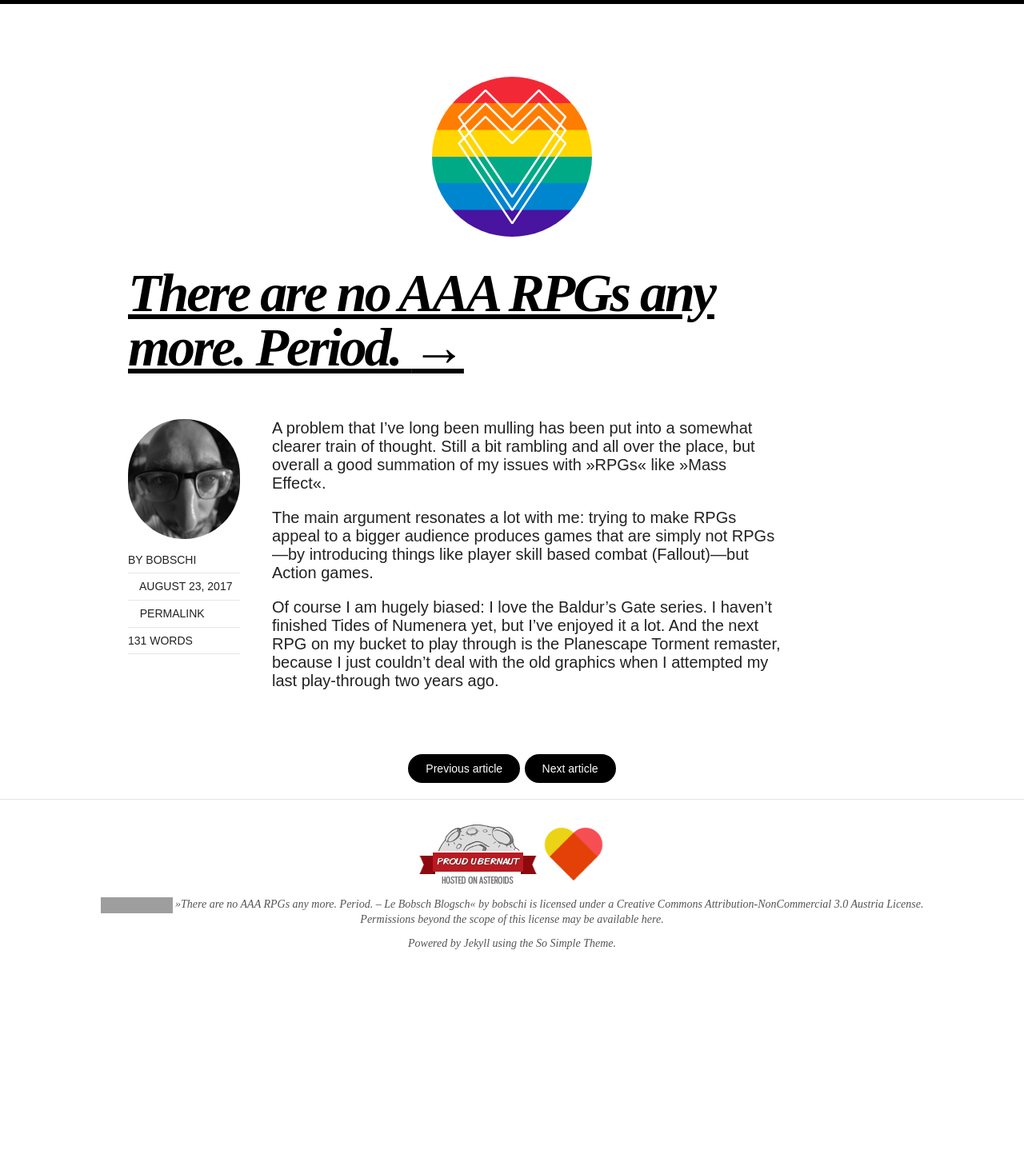
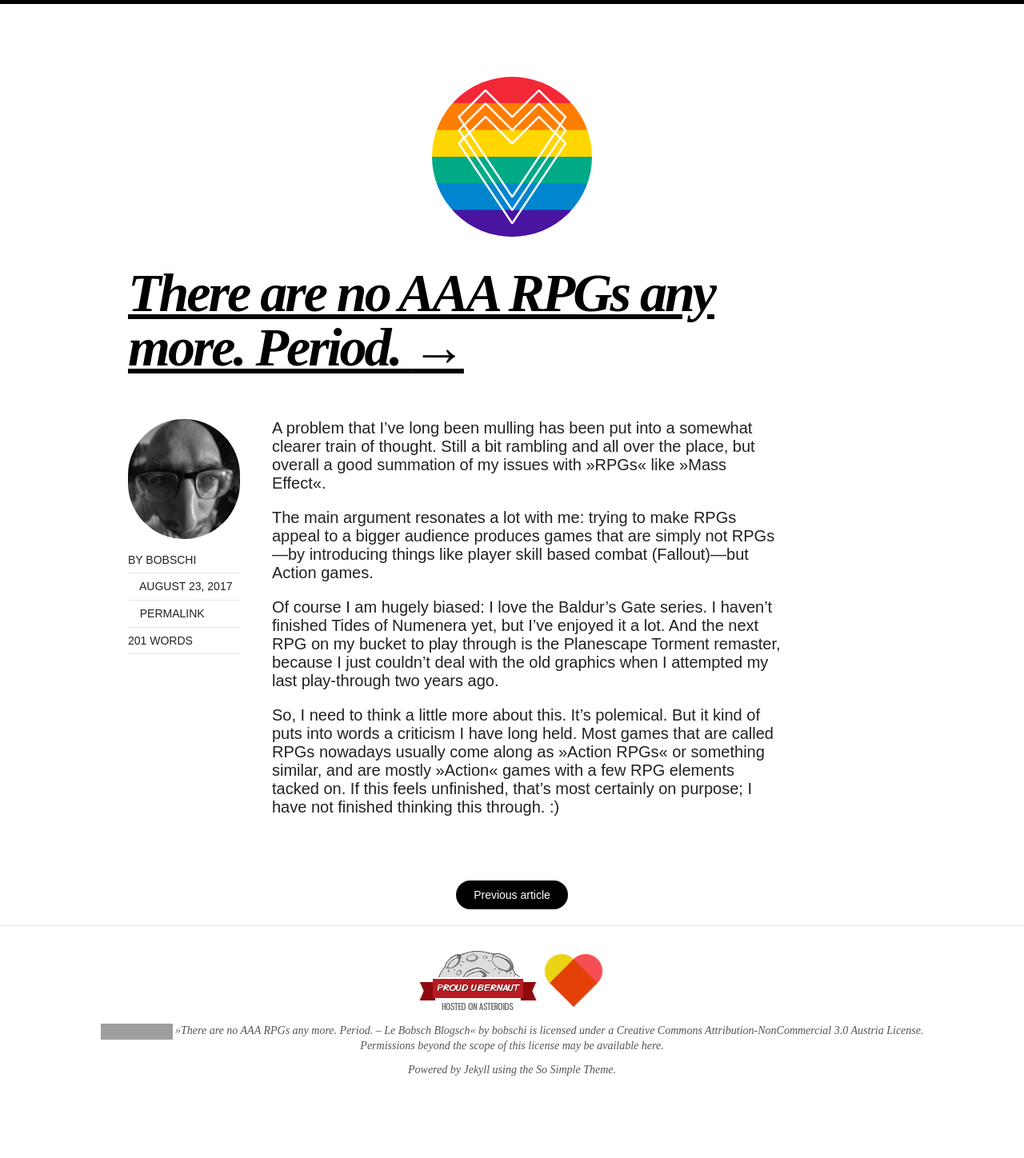
Before and after one commit to bobschi/lebobs.ch, a Jekyll site: the page built from _posts/2017-08-23-there-are-no-aaa-rpgs-any-more-period.md, in a window 1280 px wide. Shown: the whole page at 80% size. Built offline with Jekyll 4.4.1, drawn with Linux system fonts in a browser that asks for light colours; nearby versions of some CDN libraries; before the commit the page ends 1290 px from its top, so only the background shows below that; grey boxes are pictures that could not be loaded.

Commit message:
Finished a short link post.

```diff
--- a/_posts/2017-08-23-there-are-no-aaa-rpgs-any-more-period.md
+++ b/_posts/2017-08-23-there-are-no-aaa-rpgs-any-more-period.md
@@ -10,3 +10,5 @@
 The main argument resonates a lot with me: trying to make RPGs appeal to a bigger audience produces games that are simply not RPGs---by introducing things like player skill based combat (Fallout)---but Action games.
 
 Of course I am hugely biased: I love the Baldur's Gate series. I haven't finished Tides of Numenera yet, but I've enjoyed it a lot. And the next RPG on my bucket to play through is the Planescape Torment remaster, because I just couldn't deal with the old graphics when I attempted my last play-through two years ago.
+
+So, I need to think a little more about this. It's polemical. But it kind of puts into words a criticism I have long held. Most games that are called RPGs nowadays usually come along as "Action RPGs" or something similar, and are mostly "Action" games with a few RPG elements tacked on. If this feels unfinished, that's most certainly on purpose; I have not finished thinking this through. :)
```
Also changed, not shown: _posts/2017-08-23-there-are-no-aaa-rpgs-anymore-period.md (deleted, +0 -12 lines).
